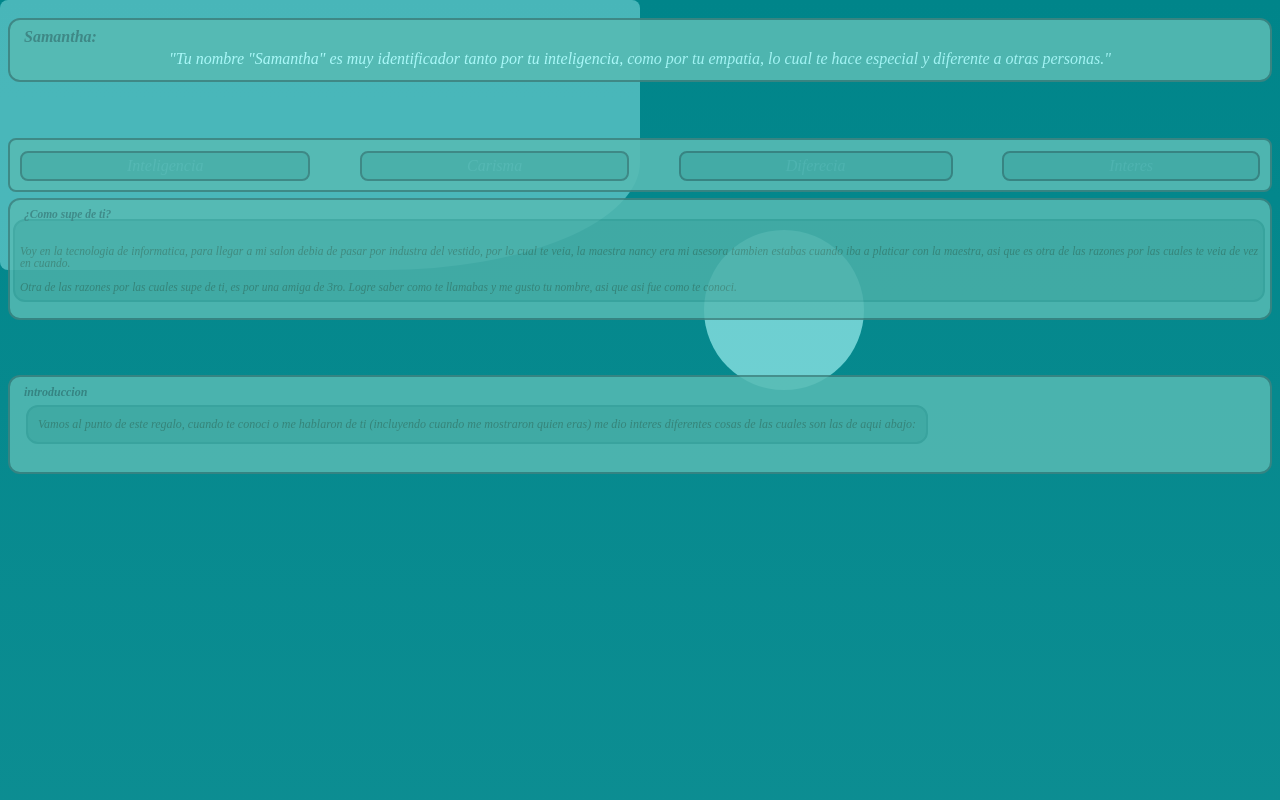
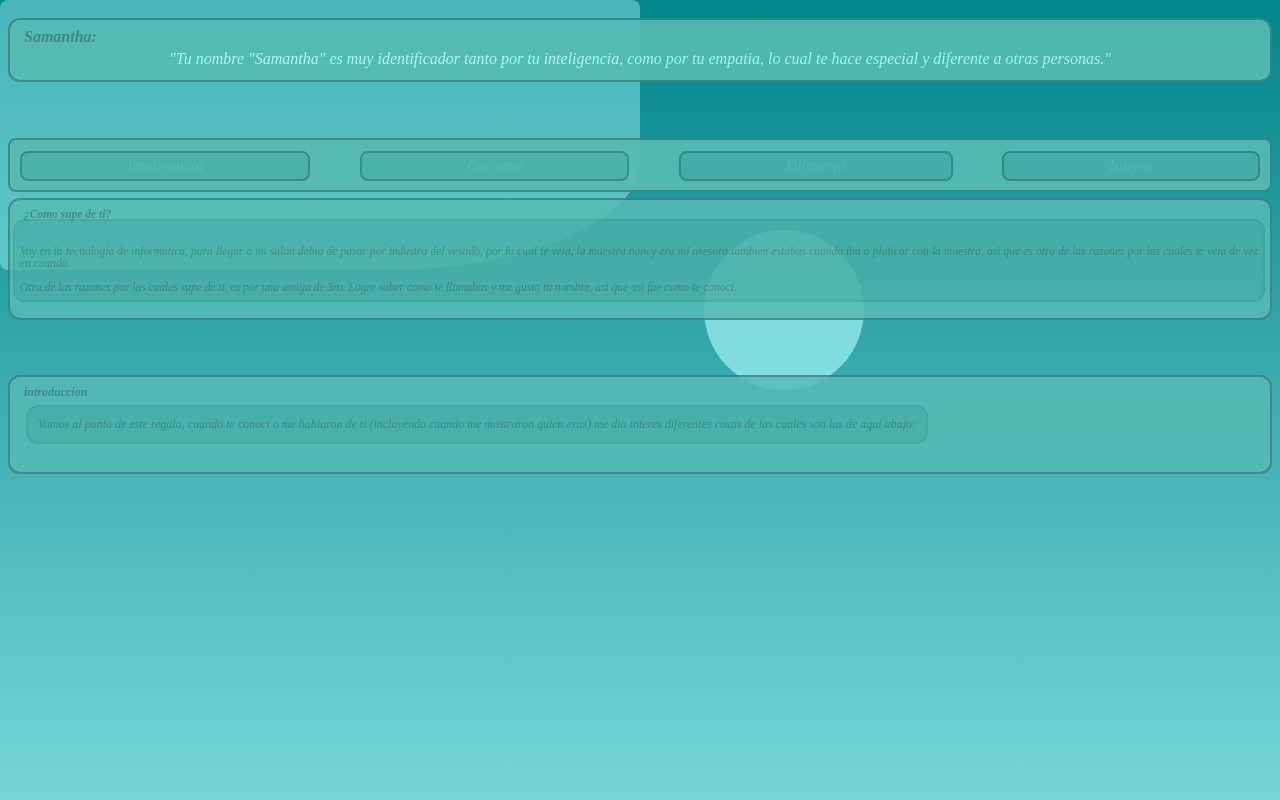
Before and after one commit to programs-jr/prueba, a plain HTML site: page index.html in a window 1280 px wide. Shown: the top 800 px of the page. Drawn offline with Linux system fonts and the light colour scheme.

Commit message:
Update styles.css

```diff
--- a/styles.css
+++ b/styles.css
@@ -2,7 +2,7 @@ body {
 display: flex;
 gap: 50px;
 background: linear-gradient(#00858a, #b5ffff);
-height: 1500%;
+height: 150%;
 flex-flow: column wrap;
 }
 
```
